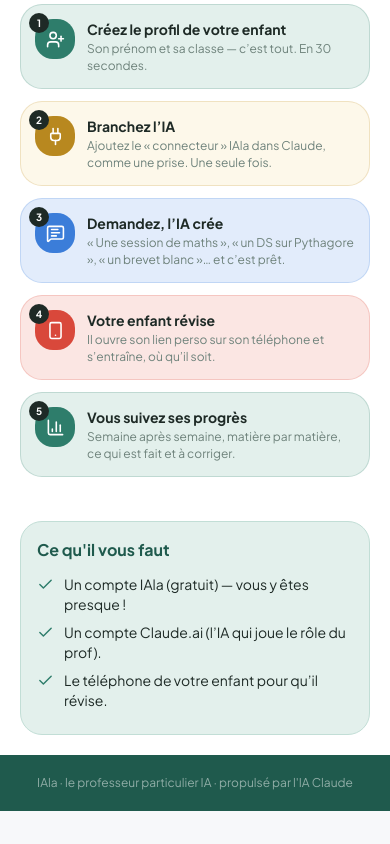
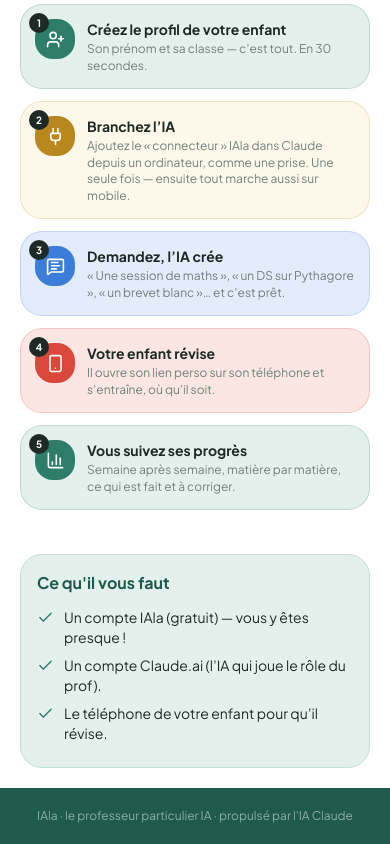
Before and after one commit to LIA-Nassima/parentsai-app, a Next.js app: page / in a window 390 px wide. Shown: the part 914-1758 px from the top of the page. Before the commit the page ends 1725 px from the top, so only its background shows below. Built offline with nearby package versions, Linux system fonts and the light colour scheme; no server answers.

Commit message:
connecteur: URL mcp.parentsai.eu/mcp + install PC / config profs mobile

```diff
--- a/src/app/espace/[prenom]/page.tsx
+++ b/src/app/espace/[prenom]/page.tsx
@@ -629,7 +629,7 @@ function TabProfs({
     setTimeout(() => setCopie(null), 2000)
   }
 
-  const MCP_URL = 'mcp.parentsai.eu'
+  const MCP_URL = 'https://mcp.parentsai.eu/mcp'
   function copierConnecteur() {
     navigator.clipboard.writeText(MCP_URL)
     setCopie('__mcp')
@@ -679,9 +679,10 @@ function TabProfs({
         {/* Étape 1 : le connecteur */}
         <div className="mb-4">
           <p className="text-sm font-bold mb-1" style={{ color: '#1F5A4D' }}>
-            1. Branchez le connecteur IAla <span className="font-normal">(une seule fois)</span>
+            1. Branchez le connecteur IAla <span className="font-normal">(une seule fois, sur ordinateur)</span>
           </p>
           <p className="text-xs mb-2 leading-relaxed" style={{ color: '#1F5A4D' }}>
+            ⚠️ <strong>Depuis un ordinateur</strong> (l'app mobile ne permet pas d'ajouter un connecteur).
             Dans <strong>claude.ai</strong> → Paramètres → Connecteurs → « Ajouter un connecteur »,
             collez cette adresse et nommez-le <strong>IAla</strong> :
           </p>
@@ -708,6 +709,10 @@ function TabProfs({
             <li>② Sur Claude.ai → Mes projets → <strong>Nouveau projet</strong></li>
             <li>③ Collez les instructions dans « Instructions du projet »</li>
           </ol>
+          <p className="text-xs mt-2 leading-relaxed" style={{ color: '#2E7D6B' }}>
+            💡 Une fois le connecteur ajouté sur ordinateur, la création des profs et l'usage au quotidien
+            marchent aussi depuis l'<strong>app Claude sur téléphone</strong>.
+          </p>
         </div>
       </div>
 
--- a/src/app/onboarding/page.tsx
+++ b/src/app/onboarding/page.tsx
@@ -8,7 +8,7 @@ import { normaliserPrenom } from '@/lib/normaliser'
 import { supabase } from '@/lib/supabase'
 
 const CLASSES = ['6ème', '5ème', '4ème', '3ème', '2nde', '1ère', 'Terminale']
-const MCP_URL = 'mcp.parentsai.eu'
+const MCP_URL = 'https://mcp.parentsai.eu/mcp'
 
 const ICONES_MATIERE: Record<string, string> = {
   'Mathématiques': '🔢', 'Français': '📖', 'Physique-Chimie': '🧪',
@@ -191,7 +191,8 @@ export default function Onboarding() {
             <div className="text-3xl mb-3">🔗</div>
             <p className="font-bold text-base mb-1" style={{ color: '#1E2A26' }}>Connecter Claude</p>
             <p className="text-sm mb-5" style={{ color: '#6E827B' }}>
-              Ajoutez le serveur MCP dans vos paramètres Claude.ai — une seule fois.
+              Ajoutez le connecteur IAla dans Claude — <strong>depuis un ordinateur</strong>, une seule fois.
+              (L'app mobile ne permet pas d'ajouter un connecteur.)
             </p>
 
             <div className="rounded-xl p-4 mb-5" style={{ background: '#F7F8FA', border: '1.5px solid #DCE8E4' }}>
@@ -212,12 +213,15 @@ export default function Onboarding() {
             </div>
 
             <div className="rounded-xl p-4 mb-5 text-sm" style={{ background: '#E3F0EC' }}>
-              <p className="font-bold mb-2" style={{ color: '#1F5A4D' }}>Comment faire :</p>
+              <p className="font-bold mb-2" style={{ color: '#1F5A4D' }}>Comment faire (sur ordinateur) :</p>
               <ol className="space-y-1 text-xs" style={{ color: '#1F5A4D' }}>
-                <li>1. Ouvrez <strong>claude.ai</strong> → Paramètres → Connecteurs</li>
-                <li>2. Ajoutez un serveur MCP avec l'URL ci-dessus</li>
-                <li>3. Nommez-le <strong>"IAlla"</strong></li>
+                <li>1. Sur <strong>ordinateur</strong>, ouvrez <strong>claude.ai</strong> → Paramètres → Connecteurs</li>
+                <li>2. « Ajouter un connecteur » avec l'URL ci-dessus</li>
+                <li>3. Nommez-le <strong>IAla</strong></li>
               </ol>
+              <p className="text-xs mt-2" style={{ color: '#2E7D6B' }}>
+                💡 Ensuite, la configuration des profs marche aussi depuis l'app Claude sur téléphone.
+              </p>
             </div>
 
             <button
@@ -239,7 +243,7 @@ export default function Onboarding() {
                 Pour chaque matière, créez un projet dans Claude.ai et collez les instructions.
               </p>
               <div className="rounded-xl p-3 text-xs" style={{ background: '#E3F0EC', color: '#1F5A4D' }}>
-                Créer un projet → Nommez-le → Collez les instructions → Connectez le MCP IAlla
+                Créer un projet → Nommez-le → Collez les instructions → Connectez le connecteur IAla
               </div>
             </div>
 
--- a/src/app/page.tsx
+++ b/src/app/page.tsx
@@ -35,7 +35,7 @@ export default function Home() {
 
   const ETAPES = [
     { Icon: UserPlus,          titre: 'Créez le profil de votre enfant', texte: 'Son prénom et sa classe — c’est tout. En 30 secondes.' },
-    { Icon: Plug,              titre: 'Branchez l’IA',                texte: 'Ajoutez le « connecteur » IAla dans Claude, comme une prise. Une seule fois.' },
+    { Icon: Plug,              titre: 'Branchez l’IA',                texte: 'Ajoutez le « connecteur » IAla dans Claude depuis un ordinateur, comme une prise. Une seule fois — ensuite tout marche aussi sur mobile.' },
     { Icon: MessageSquareText, titre: 'Demandez, l’IA crée',         texte: '« Une session de maths », « un DS sur Pythagore », « un brevet blanc »… et c’est prêt.' },
     { Icon: Smartphone,        titre: 'Votre enfant révise',             texte: 'Il ouvre son lien perso sur son téléphone et s’entraîne, où qu’il soit.' },
     { Icon: BarChart3,         titre: 'Vous suivez ses progrès',         texte: 'Semaine après semaine, matière par matière, ce qui est fait et à corriger.' },
```
